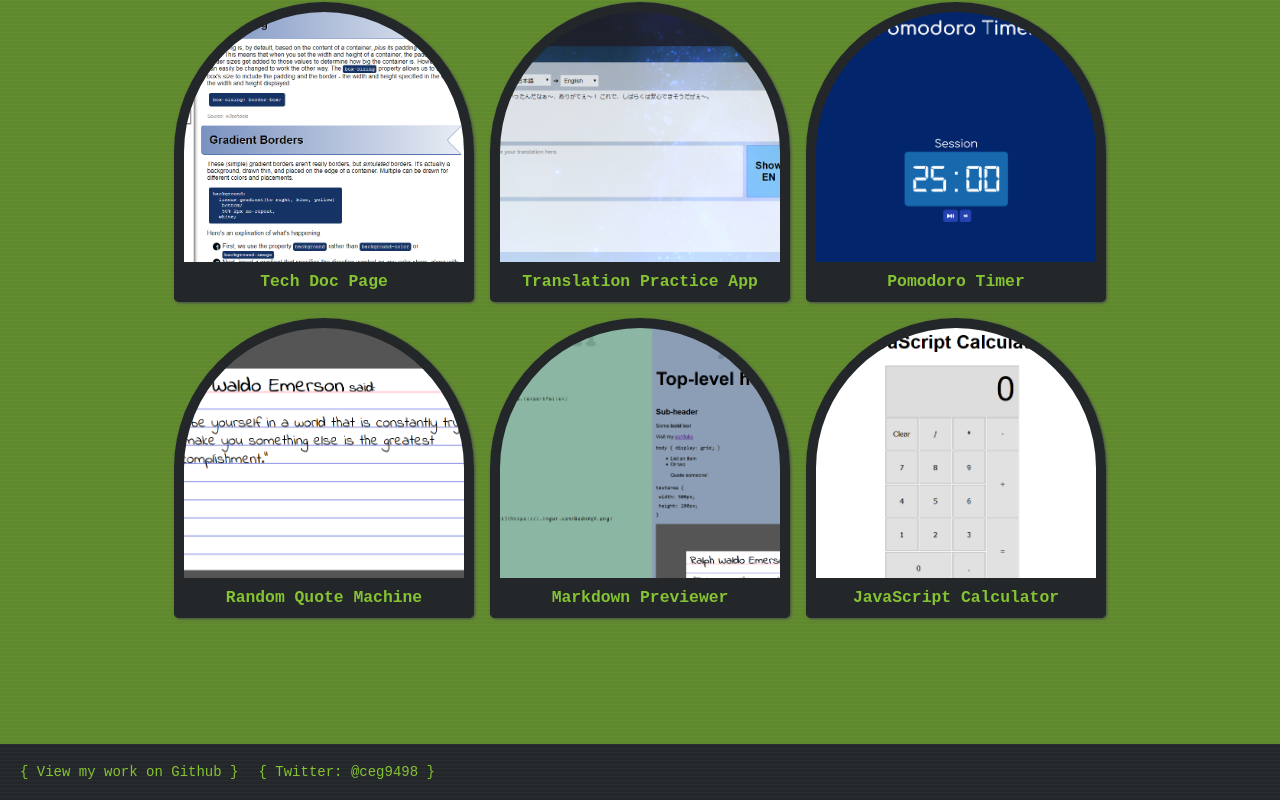
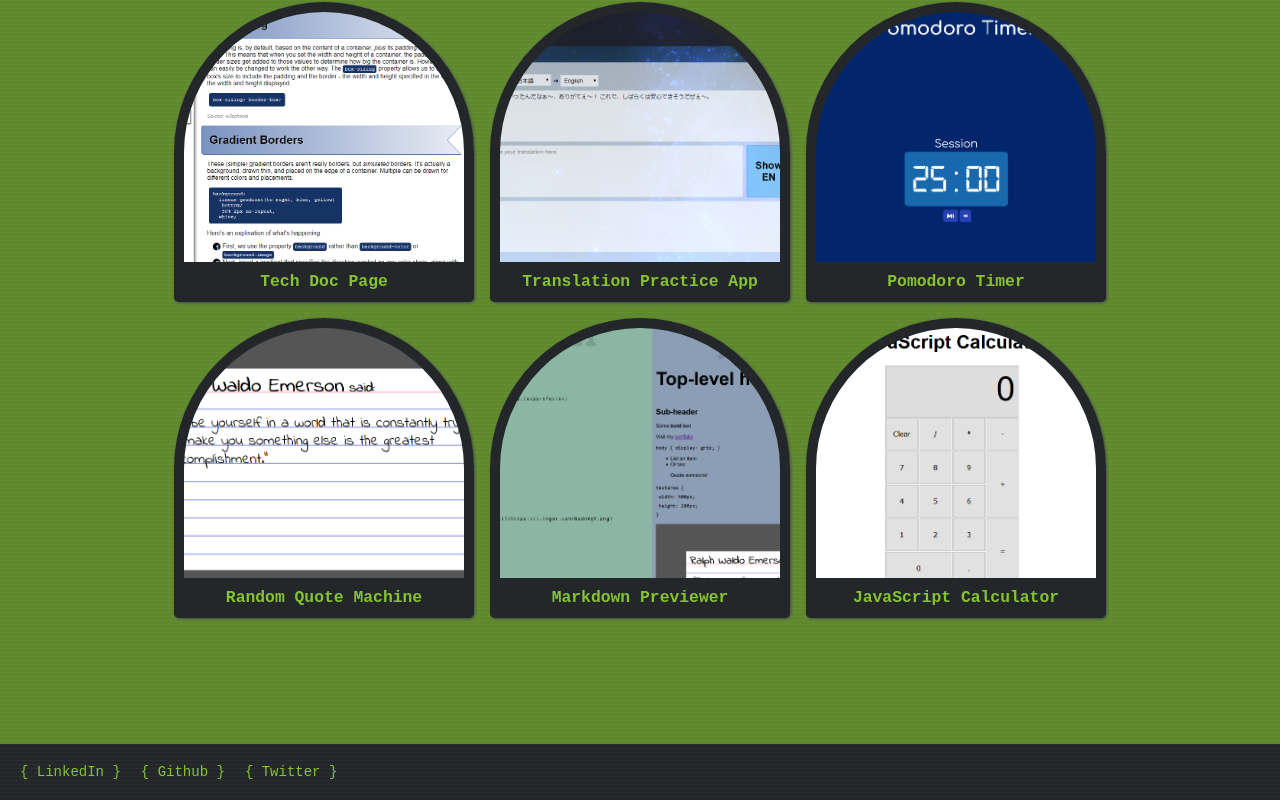
Before and after one commit to ceg9498/portfolio, a React (Create React App) app: page / in a window 1280 px wide. Shown: the part 856-1656 px from the top of the page. Built offline with nearby package versions, Linux system fonts and the light colour scheme.

Commit message:
Update contact links.

```diff
--- a/src/Components/Components.tsx
+++ b/src/Components/Components.tsx
@@ -31,13 +31,17 @@
 export function Footer(){
   return(
     <footer id="connect">
+      <a href="https://linkedin.com/in/ceg9498" id="linkedin-profile-link" className="profile-link"
+        target="_blank" rel="noopener noreferrer">
+          LinkedIn
+      </a>
       <a href="https://github.com/ceg9498" id="github-profile-link" className="profile-link"
         target="_blank" rel="noopener noreferrer">
-          View my work on Github
+          Github
       </a>
       <a href="https://twitter.com/ceg9498" id="twitter-profile-link" className="profile-link"
         target="_blank" rel="noopener noreferrer">
-          Twitter: @ceg9498
+          Twitter
       </a>
     </footer>
   );
```
